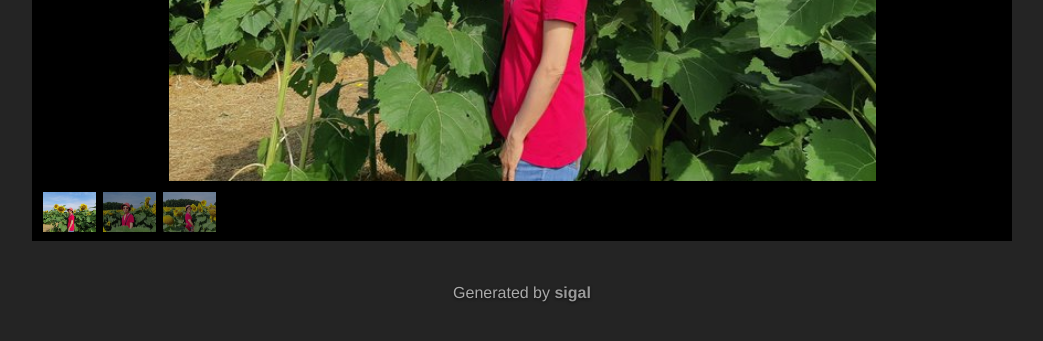
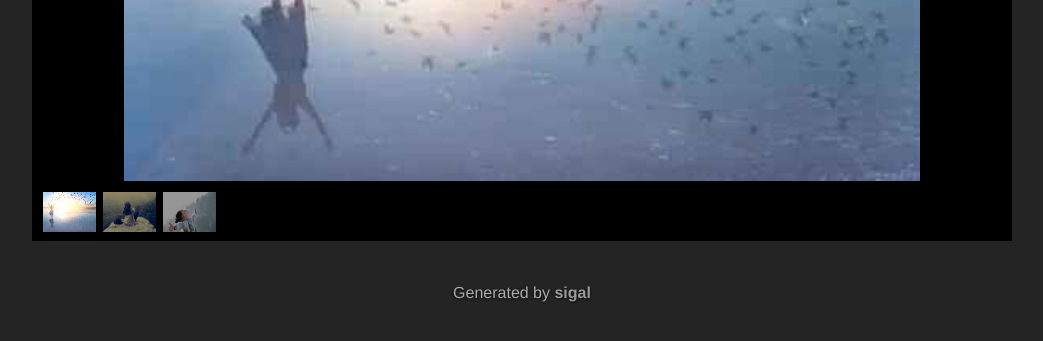
Before and after one commit to lean-aa/photo-gallery, a plain HTML site: page _build/index.html in a window 1280 px wide. Shown: the part 459-800 px from the top of the page, without its empty margins (118-1161 px from the left). Drawn offline with Linux system fonts and the light colour scheme.

Commit message:
Initial commit with photo gallery

```diff
--- a/_build/index.html
+++ b/_build/index.html
@@ -15,7 +15,7 @@
     <style>
     body::after{
         position:absolute; width:0; height:0; overflow:hidden; z-index:-1;
-        content:url(20200809_101249.jpg);
+        content:url(freedom.jpg);
     }</style>
   </head>
   <body>
@@ -41,22 +41,22 @@
     <script>
     var data = [
 {
-        title: "20200809_101249",
-        description: "<div class='film-meta'><abbr title='film speed'>40</abbr><abbr title='exposure'>1/1965</abbr><abbr title='aperture'>1.7</abbr><abbr title='focal length'>4</abbr></div><a title='location' href='https://www.openstreetmap.org/?mlat=44.36944444444445&amp;mlon=-79.14027777777778&amp;zoom=12&amp;layers=M' target='_blank' class='map' >N44.369444W79.140278</a><abbr title='camera make and model'>samsung SM-A530W</abbr><abbr title='date'>8/9/2020 10:12:49 AM</abbr>",
-        thumb: "thumbnails/20200809_101249.jpg",
-        image: "20200809_101249.jpg"
+        title: "freedom",
+        description: "",
+        thumb: "thumbnails/freedom.jpg",
+        image: "freedom.jpg"
       },
 {
-        title: "20200809_101724",
-        description: "<div class='film-meta'><abbr title='film speed'>40</abbr><abbr title='exposure'>1/2203</abbr><abbr title='aperture'>1.7</abbr><abbr title='focal length'>4</abbr></div><a title='location' href='https://www.openstreetmap.org/?mlat=44.36888888888889&amp;mlon=-79.14027777777778&amp;zoom=12&amp;layers=M' target='_blank' class='map' >N44.368889W79.140278</a><abbr title='camera make and model'>samsung SM-A530W</abbr><abbr title='date'>8/9/2020 10:17:24 AM</abbr>",
-        thumb: "thumbnails/20200809_101724.jpg",
-        image: "20200809_101724.jpg"
+        title: "thumb16",
+        description: "",
+        thumb: "thumbnails/thumb16.jpg",
+        image: "thumb16.jpg"
       },
 {
-        title: "20200809_101756",
-        description: "<div class='film-meta'><abbr title='film speed'>40</abbr><abbr title='exposure'>1/1570</abbr><abbr title='aperture'>1.7</abbr><abbr title='focal length'>4</abbr></div><a title='location' href='https://www.openstreetmap.org/?mlat=44.368611111111115&amp;mlon=-79.14027777777778&amp;zoom=12&amp;layers=M' target='_blank' class='map' >N44.368611W79.140278</a><abbr title='camera make and model'>samsung SM-A530W</abbr><abbr title='date'>8/9/2020 10:17:56 AM</abbr>",
-        thumb: "thumbnails/20200809_101756.jpg",
-        image: "20200809_101756.jpg"
+        title: "woman-with-head-back-and-arms-outstretched",
+        description: "",
+        thumb: "thumbnails/woman-with-head-back-and-arms-outstretched.jpg",
+        image: "woman-with-head-back-and-arms-outstretched.jpg"
       },
     ]
 
```
Also changed, not shown: Photos/freedom.jpg (added), Photos/thumb16.jpg (added), Photos/woman-with-head-back-and-arms-outstretched.jpg (added), _build/20200809_101249.jpg (deleted), _build/20200809_101724.jpg (deleted), _build/20200809_101756.jpg (deleted), _build/freedom.jpg (added), _build/thumb16.jpg (added), _build/thumbnails/20200809_101249.jpg (deleted), _build/thumbnails/20200809_101724.jpg (deleted), _build/thumbnails/20200809_101756.jpg (deleted), _build/thumbnails/freedom.jpg (added), _build/thumbnails/thumb16.jpg (added), _build/thumbnails/woman-with-head-back-and-arms-outstretched.jpg (added), 1 more files.
